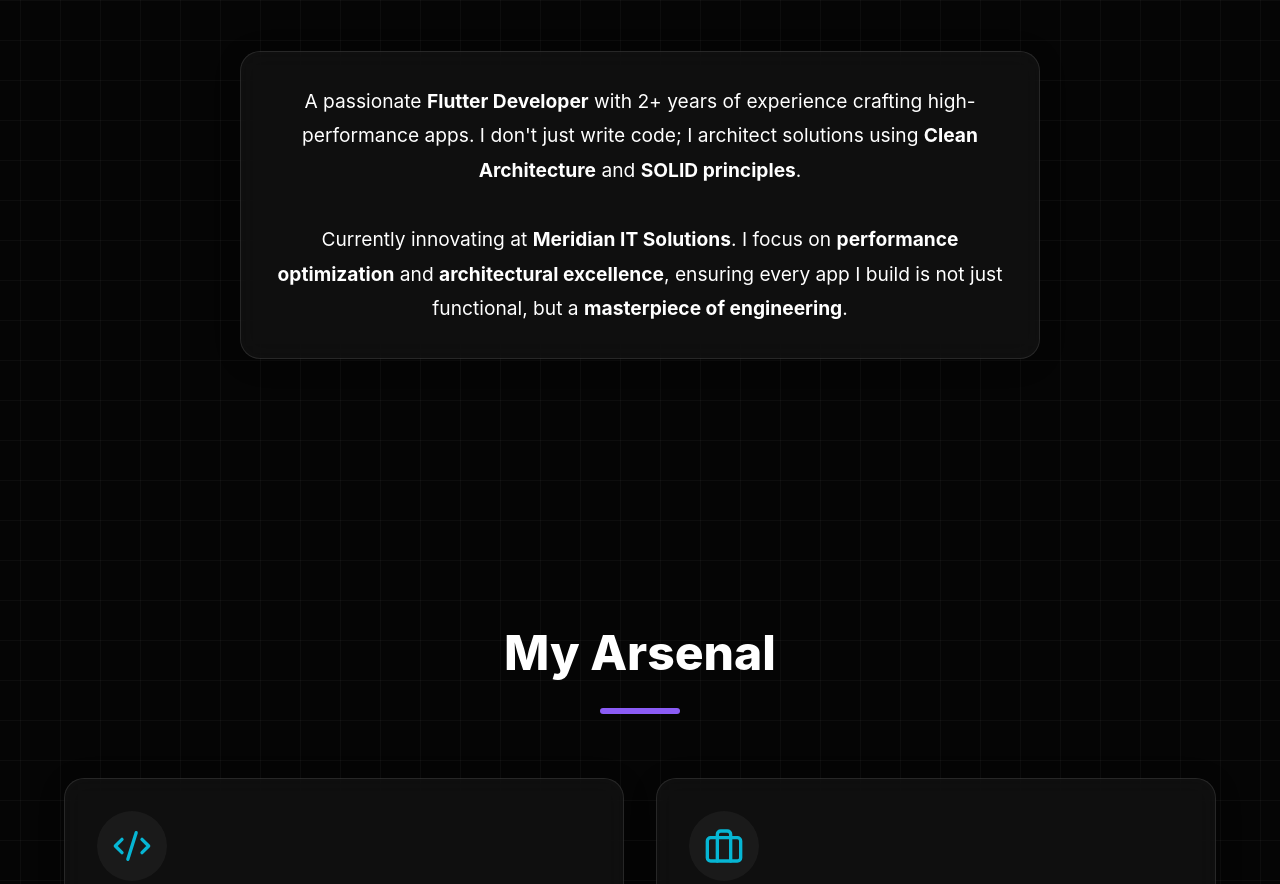
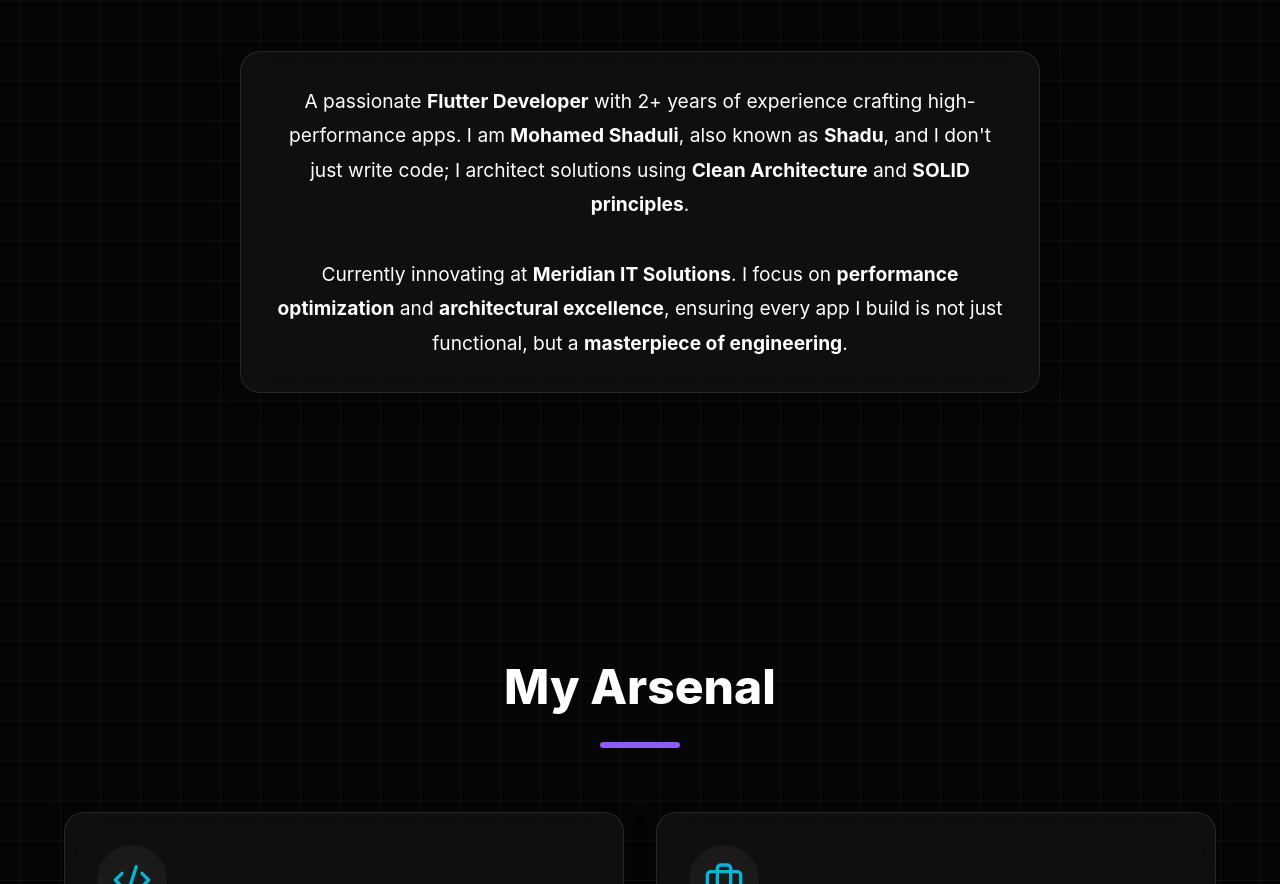
Before and after one commit to shadu-rz/my_protfolio, a React (Vite) app: page / in a window 1280 px wide. Shown: the part 1040-1924 px from the top of the page. Built offline with nearby package versions, Linux system fonts and the light colour scheme.

Commit message:
feat: implement comprehensive SEO and Google Search Console verification

```diff
--- a/index.html
+++ b/index.html
@@ -1,13 +1,65 @@
 <!doctype html>
 <html lang="en">
+
 <head>
   <meta charset="UTF-8" />
   <link rel="icon" type="image/svg+xml" href="/vite.svg" />
   <meta name="viewport" content="width=device-width, initial-scale=1.0" />
-    <title>My Portfolio</title>
+
+  <!-- Primary Meta Tags -->
+  <meta name="google-site-verification" content="30499bc53e5a98d3" />
+  <title>Mohamed Shaduli (Shadu) | Flutter Developer & Portfolio</title>
+  <meta name="title" content="Mohamed Shaduli (Shadu) | Flutter Developer & Portfolio" />
+  <meta name="description"
+    content="Official portfolio of Mohamed Shaduli (Shadu), a professional Flutter Developer with 2+ years of experience. Specializing in high-performance cross-platform mobile & web applications." />
+  <meta name="keywords"
+    content="Mohamed Shaduli, Shaduli, Muhammed Shaduli, Shadu, Mohamed Shaduli Portfolio, Flutter Developer, Mobile App Developer, React Developer, Software Engineer, Meridian IT Solutions" />
+  <meta name="author" content="Mohamed Shaduli" />
+  <meta name="robots" content="index, follow" />
+
+  <!-- Open Graph / Facebook -->
+  <meta property="og:type" content="website" />
+  <meta property="og:url" content="https://mohamedshaduli.com/" />
+  <meta property="og:title" content="Mohamed Shaduli (Shadu) | Flutter Developer & Portfolio" />
+  <meta property="og:description"
+    content="Professional Flutter Developer building pixel-perfect, scalable mobile & web applications." />
+  <meta property="og:image" content="/profile.png" />
+
+  <!-- Twitter -->
+  <meta property="twitter:card" content="summary_large_image" />
+  <meta property="twitter:url" content="https://mohamedshaduli.com/" />
+  <meta property="twitter:title" content="Mohamed Shaduli (Shadu) | Flutter Developer & Portfolio" />
+  <meta property="twitter:description"
+    content="Professional Flutter Developer building pixel-perfect, scalable mobile & web applications." />
+  <meta property="twitter:image" content="/profile.png" />
+
+  <!-- Canonical Tag -->
+  <link rel="canonical" href="https://mohamedshaduli.com/" />
+
+  <!-- Structured Data (Schema.org) -->
+  <script type="application/ld+json">
+      {
+        "@context": "https://schema.org",
+        "@type": "Person",
+        "name": "Mohamed Shaduli",
+        "url": "https://mohamedshaduli.com/",
+        "jobTitle": "Flutter Developer",
+        "alternateName": ["Shaduli", "Muhammed Shaduli", "Shadu"],
+        "sameAs": [
+          "https://github.com/shadu-rz",
+          "https://linkedin.com/in/mohamed-shaduli"
+        ],
+        "worksFor": {
+          "@type": "Organization",
+          "name": "Meridian IT Solutions"
+        }
+      }
+    </script>
 </head>
+
 <body>
   <div id="root"></div>
   <script type="module" src="/src/main.jsx"></script>
 </body>
+
 </html>
--- /dev/null
+++ b/public/google30499bc53e5a98d3.html
@@ -0,0 +1 @@
+google-site-verification: google30499bc53e5a98d3.html
--- a/src/App.jsx
+++ b/src/App.jsx
@@ -111,7 +111,7 @@ function App() {
                 className="navbar"
             >
                 <div className="logo-container">
-                    <img src="/profile.png" alt="MS" className="nav-profile-img" />
+                    <img src="/profile.png" alt="Mohamed Shaduli Logo" className="nav-profile-img" />
                     <span className="logo-text">Mohamed Shaduli</span>
                 </div>
 
@@ -155,7 +155,7 @@ function App() {
                     variants={staggerContainer}
                 >
                     <motion.div variants={popIn} className="profile-img-container">
-                        <img src="/profile.png" alt="Mohamed Shaduli" className="profile-img" />
+                        <img src="/profile.png" alt="Mohamed Shaduli (Shadu) Profile Picture" className="profile-img" />
                     </motion.div>
 
                     <motion.div variants={fadeIn} className="greeting-pill">
@@ -228,7 +228,7 @@ function App() {
                         >
                             <p>
                                 A passionate <b>Flutter Developer</b> with 2+ years of experience crafting high-performance apps.
-                                I don't just write code; I architect solutions using <b>Clean Architecture</b> and <b>SOLID principles</b>.
+                                I am <b>Mohamed Shaduli</b>, also known as <b>Shadu</b>, and I don't just write code; I architect solutions using <b>Clean Architecture</b> and <b>SOLID principles</b>.
                             </p>
                             <br />
                             <p>
@@ -390,6 +390,8 @@ function App() {
                                     {/* Project Background Image */}
                                     <div
                                         className="project-bg-img"
+                                        role="img"
+                                        aria-label={`${project.title} - Project by Mohamed Shaduli (Shadu)`}
                                         style={{
                                             backgroundImage: `url(${project.image})`,
                                             backgroundColor: index === 0 ? '#0a1d35' : (index === 1 ? '#c2410c' : '#f0fdf4') // Fallback/Tint colors
```
Also changed, not shown: public/robots.txt (added), 1 other file (tests, documents, lock files or other folders). Lines whose indentation alone changed are shown as unchanged.
